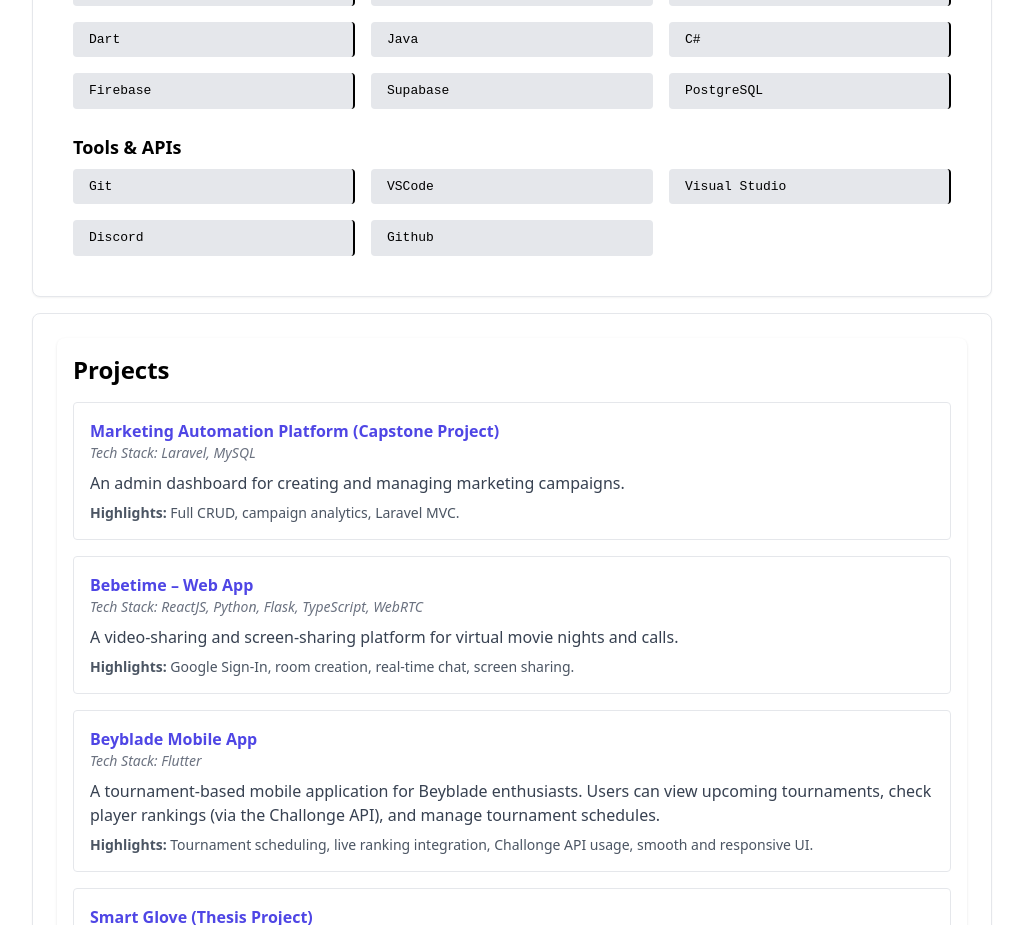
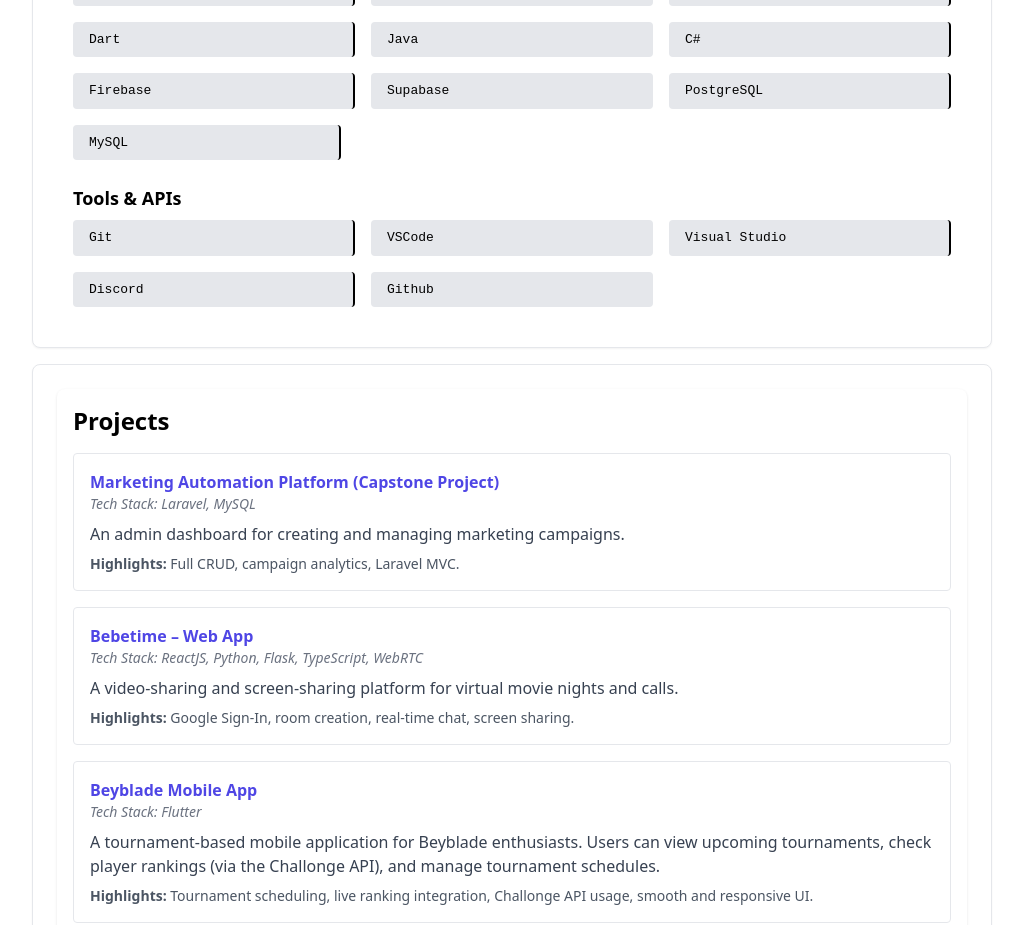
Before and after one commit to wappyboy/my-portfolio, a React (Vite) app: page / in a window 1280 px wide. Shown: the part 1360-2285 px from the top of the page, without its empty margins (128-1151 px from the left). Built offline with nearby package versions, Linux system fonts and the light colour scheme.

Commit message:
Add new TechStack

```diff
--- a/src/components/TechStack.tsx
+++ b/src/components/TechStack.tsx
@@ -1,6 +1,6 @@
 export const TechStack = () => {
   const frontend = ["HTML5", "CSS3", "JavaScript", "ReactJS", "NextJS", "Flutter"];
-  const backend = ["PHP", "Laravel", "Python", "Dart", "Java", "C#", "Firebase", "Supabase", "PostgreSQL"];
+  const backend = ["PHP", "Laravel", "Python", "Dart", "Java", "C#", "Firebase", "Supabase", "PostgreSQL", "MySQL"];
   const tools = ["Git", "VSCode", "Visual Studio", "Discord","Github"];
 
   return (
```
